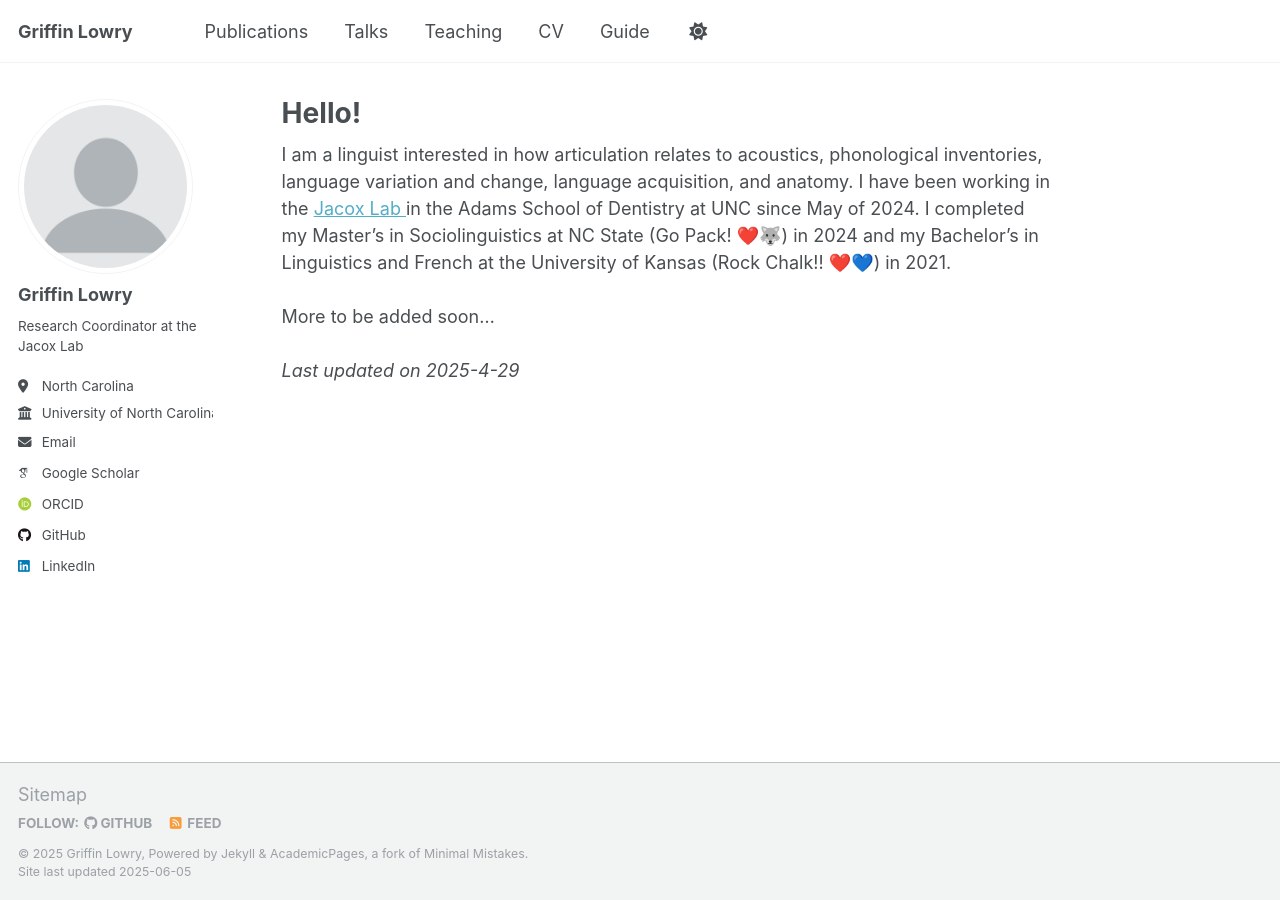
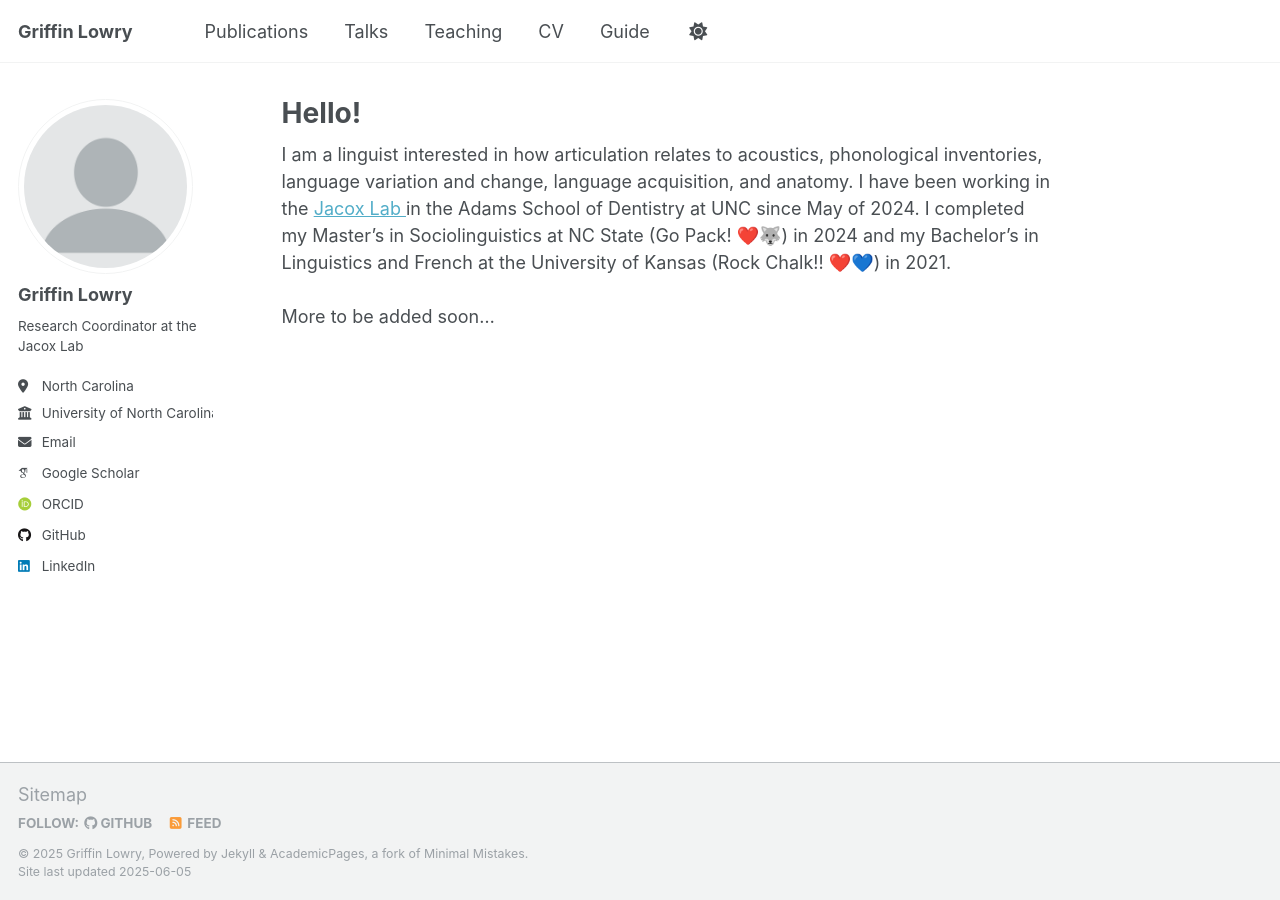
Before and after one commit to griffinlowry/griffinlowry.github.io, a Jekyll site: the page built from _pages/about.md, in a window 1280 px wide. Built offline with Jekyll 4.4.1, drawn with Linux system fonts in a browser that asks for light colours; some web fonts are replaced.

Commit message:
Update about.md

```diff
--- a/_pages/about.md
+++ b/_pages/about.md
@@ -12,6 +12,3 @@ I am a linguist interested in how articulation relates to acoustics, phonologica
 <br>
 <br>
 More to be added soon...
-<br>
-<br>
-<i>Last updated on 2025-4-29</i>
```
